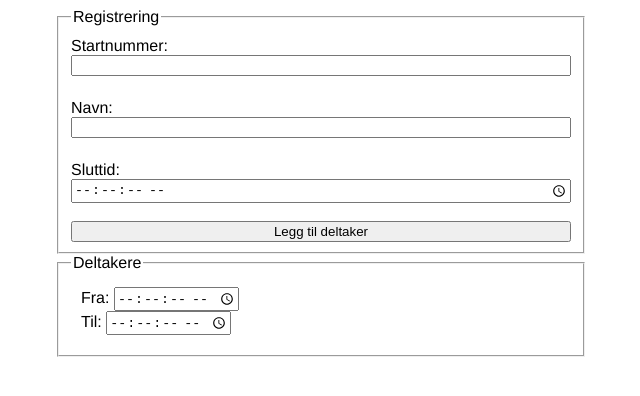
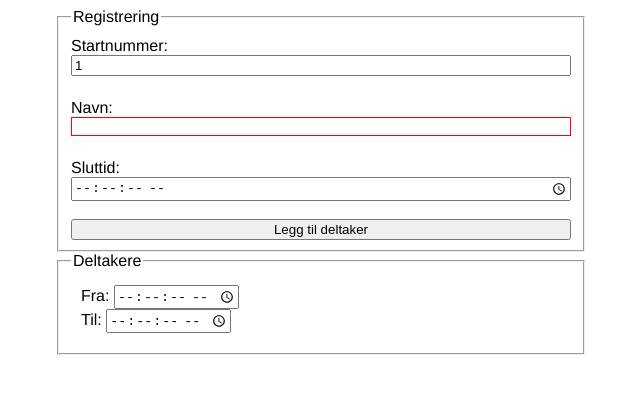
Before and after one commit to JNA186506/DAT108-Oblig3-RUBYlite, a plain HTML site: page Forms/index.html in a window 1280 px wide. Both pictures are taken after a click on the button "Legg til deltaker". Shown: the whole page, without its empty margins (327-967 px from the left). Drawn offline with Linux system fonts and the light colour scheme.

Commit message:
Finished form validation

```diff
--- a/Forms/index.html
+++ b/Forms/index.html
@@ -14,7 +14,7 @@
         <legend>Registrering</legend>
         <div class="form">
             <label for="startnummer">Startnummer: </label>
-            <input type="number" id="startnummer" autocomplete="off">
+            <input type="number" id="startnummer" autocomplete="off" value="1">
             <br>
             <label for="navn">Navn: </label>
             <input type="text" id="navn" required name="navn" autocomplete="off">
--- a/Forms/registrering.js
+++ b/Forms/registrering.js
@@ -18,6 +18,7 @@ class DeltagerManager {
     navn;
     sluttid;
     tdbody;
+    deltagerTabell;
 
     constructor(root) {
         this.root = root;
@@ -25,6 +26,7 @@ class DeltagerManager {
         this.navn = root.querySelector("#navn");
         this.sluttid = root.querySelector("#sluttid");
         this.tdbody = root.querySelector("#entries");
+        this.deltagerTabell = [];
     }
 
     leggTilDeltagerITabell() {
@@ -46,19 +48,27 @@ class DeltagerManager {
             this.tdbody.classList.remove("hidden");
 
             this.navn.value = "";
+            this.deltagerTabell.push(deltager);
+            console.log(this.deltagerTabell.toString());
         }
     }
 
     validateForm() {
-        const startnummerInput = parseInt(this.startnummer.value);
-        const validNavnInput = this.navn.value.test("/^[0-9a-zA-Z]+$/");
+        const doesDeltagerExist = !this.deltagerTabell.some(deltager => deltager.startnummer === this.startnummer.value);
 
-        if (isNaN(startnummerInput) || this.navn.value === "" || validNavnInput) {
-            console.log("Invalid input");
-            alert("Form is not valid, check input and try again");
-            return;
-        }
-        return true;
+        const navnValue = this.navn.value.trim();
+        const startNummerValue = this.startnummer.value.trim();
+
+        const isValidStartnummer = /^\d+$/.test(startNummerValue);
+        const isValidNavn = /^\p{L}+$/u.test(navnValue);
+
+        this.startnummer.classList.toggle("invalidInput", (!isValidStartnummer || !doesDeltagerExist));
+        this.navn.classList.toggle("invalidInput", !isValidNavn);
+
+        const isValid = isValidStartnummer && isValidNavn && doesDeltagerExist;
+        if (!isValid) console.log("Invalid input");
+
+        return isValid;
     }
 }
 
--- a/Forms/style.css
+++ b/Forms/style.css
@@ -57,3 +57,7 @@ input[type="sluttid"] {
  .tabell {
      border: 1px solid black;
  }
+
+ .invalidInput {
+     border: 1px solid red;
+ }
```
